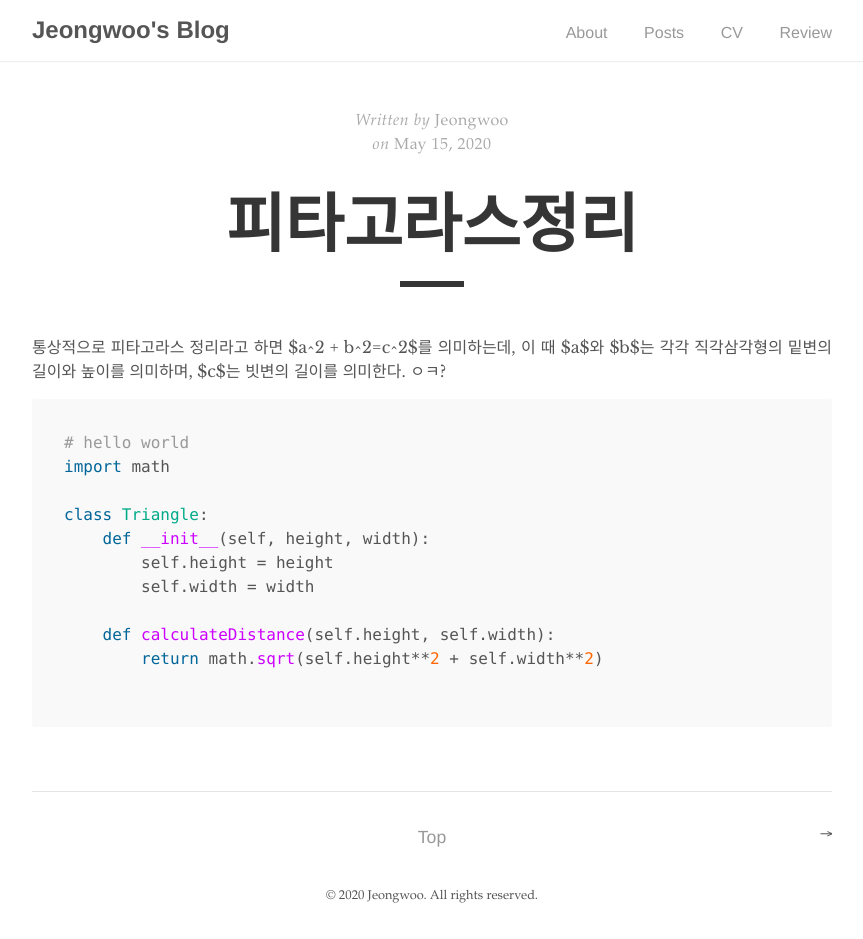
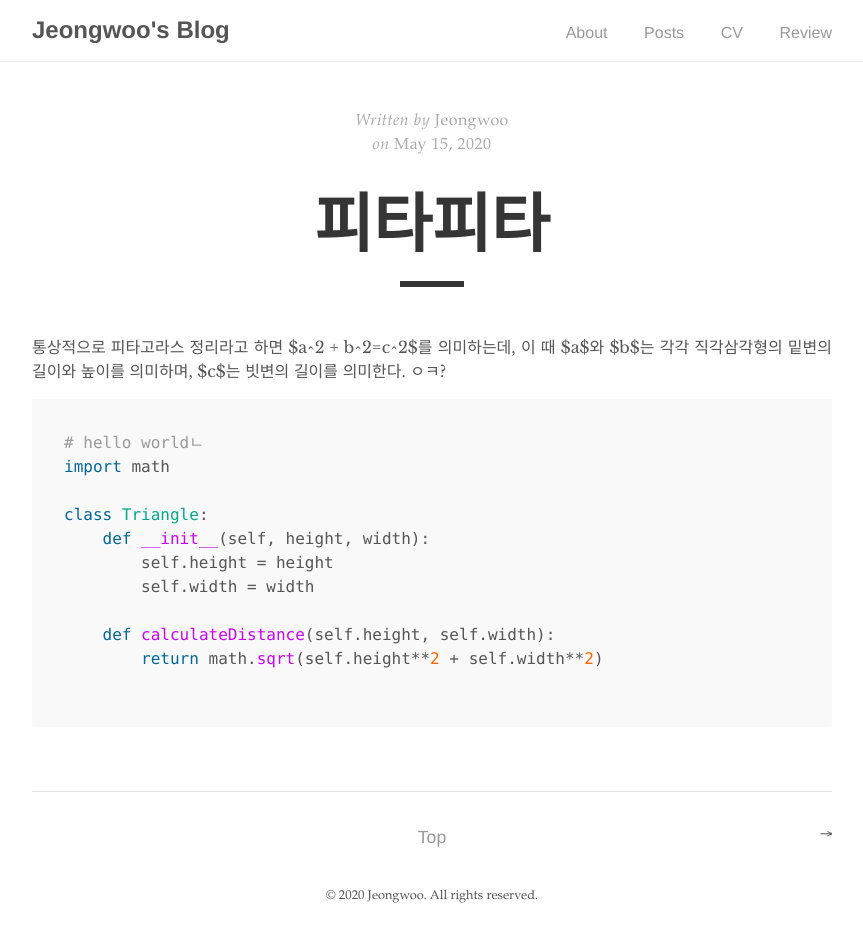
Before and after one commit to ryuqae/ryuqae.github.io, a Jekyll site: the page built from _posts/2020-05-15-피타고라스정리.md, in a window 1280 px wide. Shown: the whole page, without its empty margins (208-1071 px from the left). Built offline with Jekyll 4.4.1, drawn with Linux system fonts in a browser that asks for light colours.

Commit message:
change title

````diff
--- a/_posts/2020-05-15-피타고라스정리.md
+++ b/_posts/2020-05-15-피타고라스정리.md
@@ -1,10 +1,11 @@
 ---
 layout : post
+title : 피타피타
 ---
 통상적으로 피타고라스 정리라고 하면 $a^2 + b^2=c^2$를 의미하는데, 이 때 $a$와 $b$는 각각 직각삼각형의 밑변의 길이와 높이를 의미하며, $c$는 빗변의 길이를 의미한다. ㅇㅋ?
 
 ```python
-# hello world
+# hello worldㄴ
 import math
 
 class Triangle:
````
Also changed, not shown: 1 other file.
